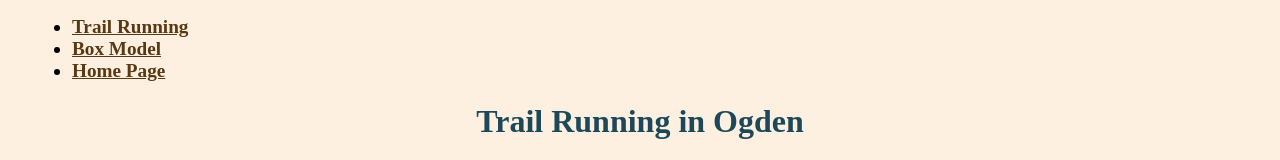
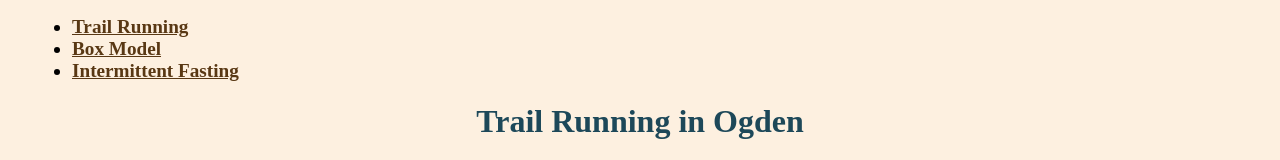
Before and after one commit to abl00mfield/cs1030, a plain HTML site: page running.html in a window 1280 px wide. Shown: the top 160 px of the page. Drawn offline with Linux system fonts and the light colour scheme.

Commit message:
fixed web page name on running page

```diff
--- a/running.html
+++ b/running.html
@@ -18,7 +18,7 @@
     <ul>
         <li><a href="running.html">Trail Running</a></li>
         <li><a href="box_model.html">Box Model</a></li>
-        <li><a href="index.html">Home Page</a></li>
+        <li><a href="index.html">Intermittent Fasting</a></li>
     </ul>
     <h1>Trail Running in Ogden</h1>
 
```
